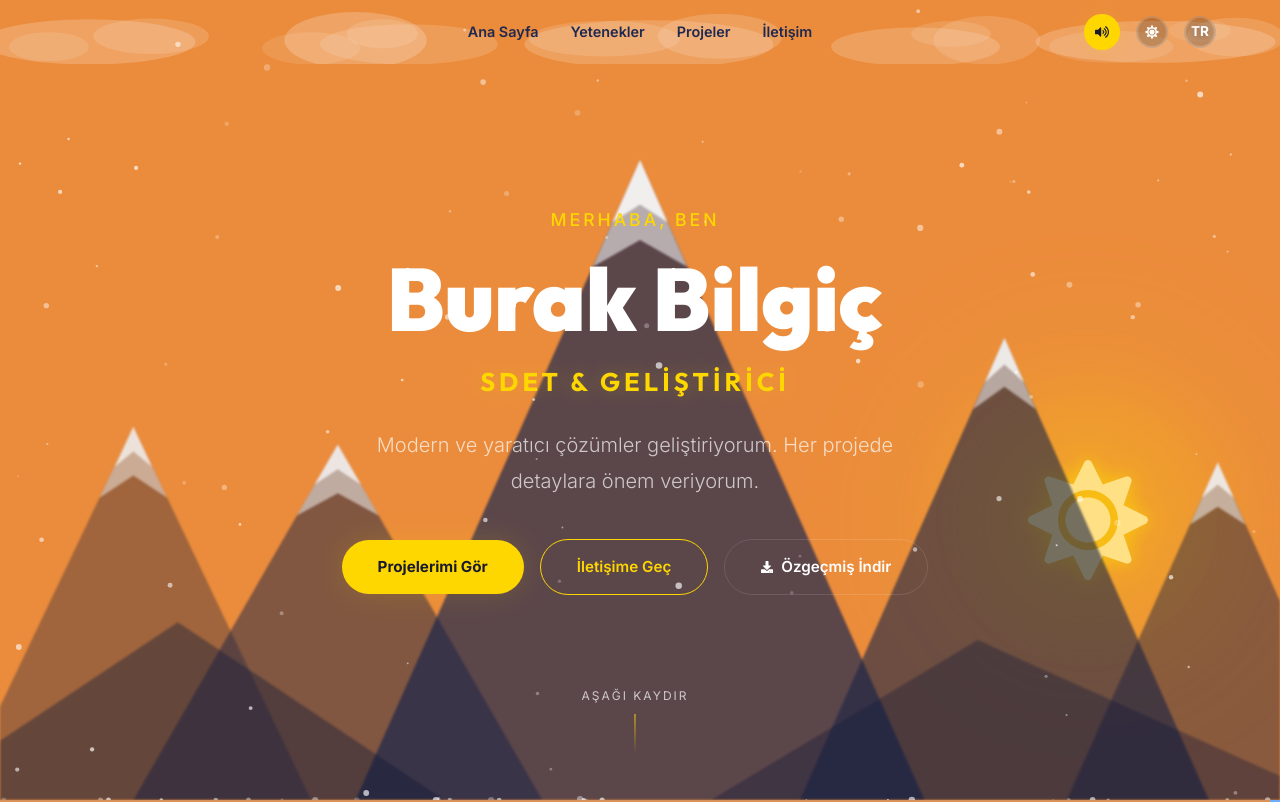
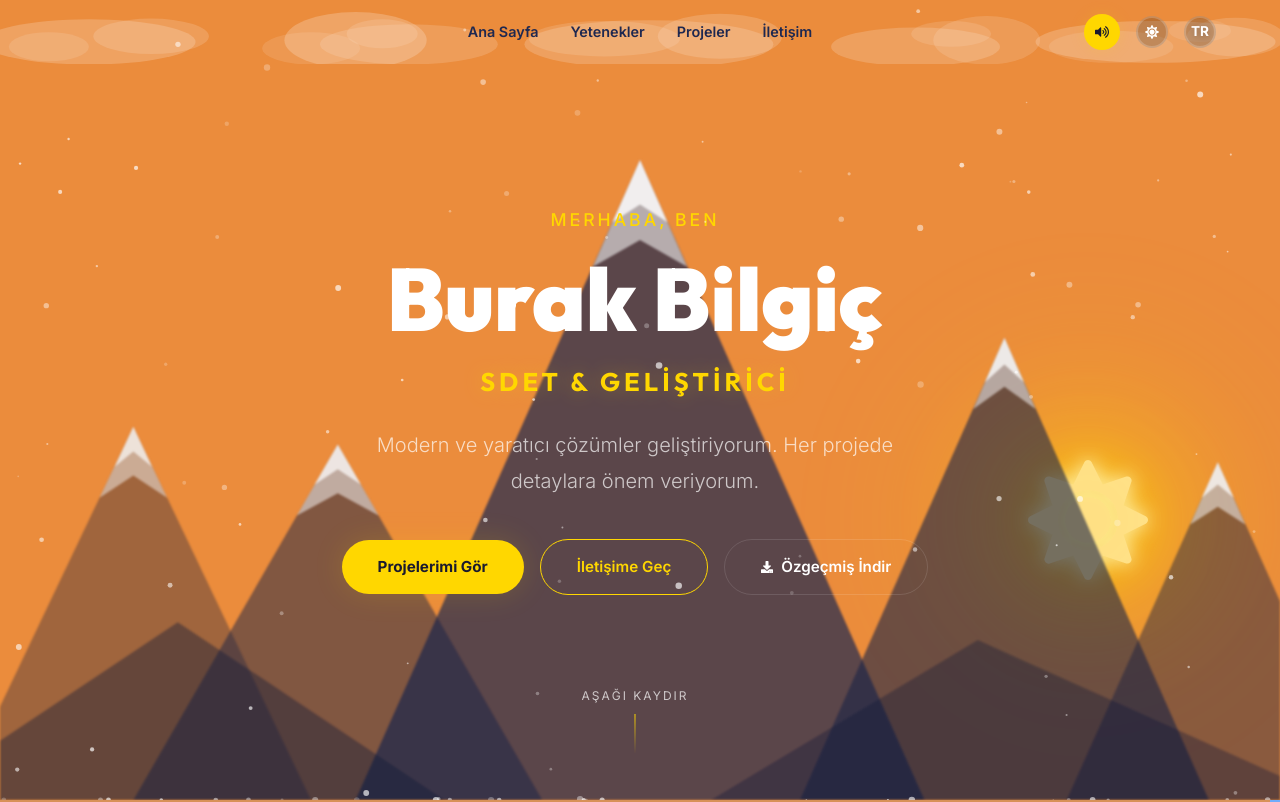
Before and after one commit to Lurall/Burak-Bilgic-Portfolio, a Next.js app: page / in a window 1280 px wide. Shown: the top 802 px of the page. Built offline with nearby package versions, Linux system fonts and the light colour scheme.

Commit message:
Add a white-yellow glowing halo behind the sun to maintain contrast over sunset mountains

```diff
--- a/src/components/MountainSVG.tsx
+++ b/src/components/MountainSVG.tsx
@@ -64,7 +64,7 @@ export default function MountainScene() {
                                 translateX: "-50%",
                                 translateY: "-50%",
                                 color: sunColor1,
-                                filter: "drop-shadow(0 0 10px rgba(255, 215, 0, 0.8))",
+                                filter: "drop-shadow(0 0 10px rgba(255, 255, 255, 1)) drop-shadow(0 0 30px rgba(255, 215, 0, 0.9))",
                                 zIndex: 0,
                                 fontSize: "120px",
                                 display: "flex",
```
